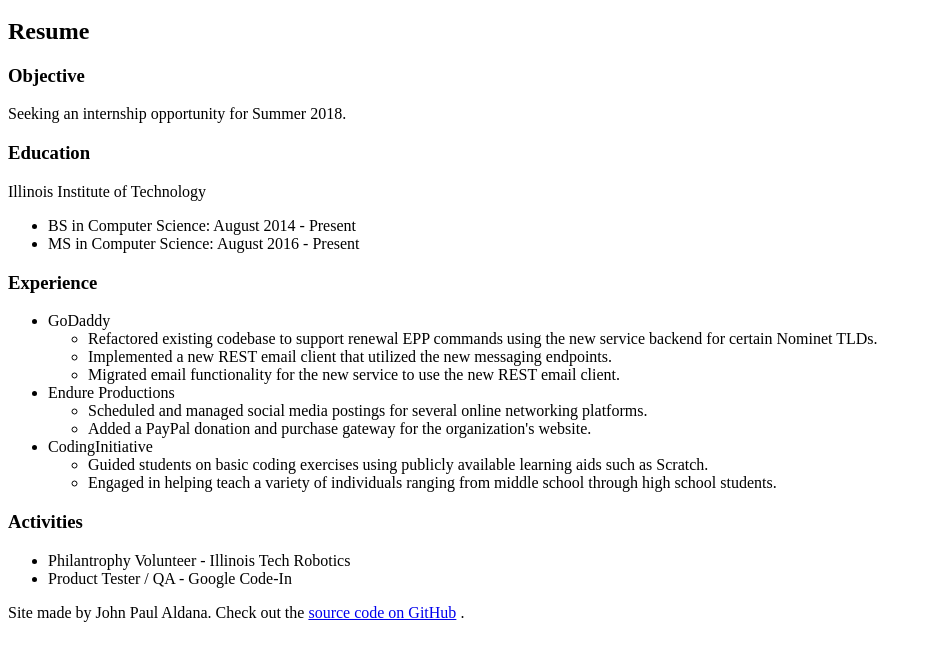
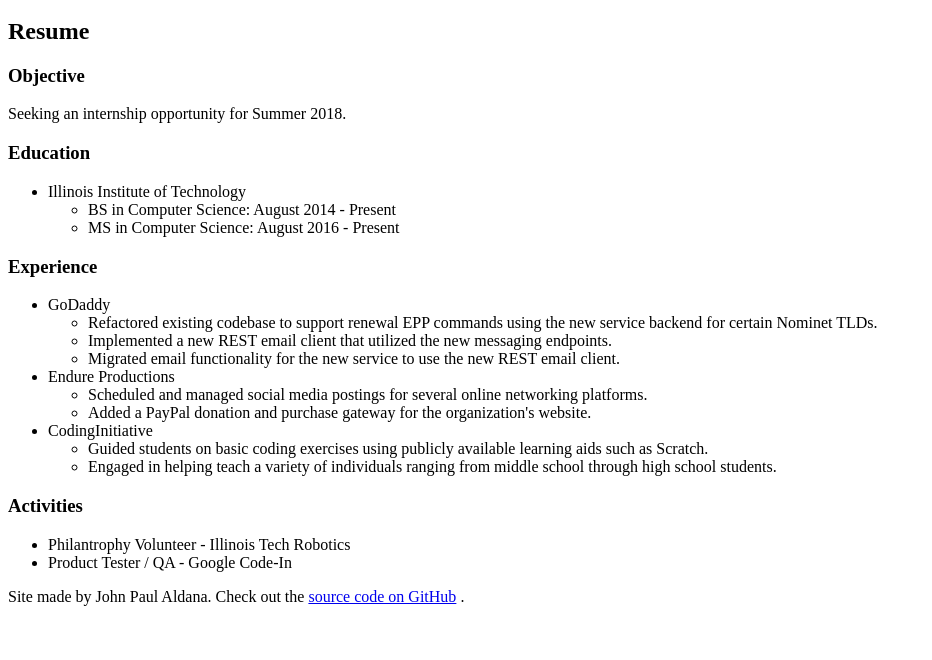
Before and after one commit to jpaldana/itmd-361-project-1, a plain HTML site: page resume/index.html in a window 1280 px wide. Shown: the part 136-796 px from the top of the page, without its empty margins (0-932 px from the left). Drawn offline with Linux system fonts and the light colour scheme.

Commit message:
Changed school name into a list instead of a paragraph

```diff
--- a/resume/index.html
+++ b/resume/index.html
@@ -27,10 +27,13 @@
     </section>
     <section id="education">
       <h3>Education</h3>
-      <p>Illinois Institute of Technology</p>
       <ul>
-        <li>BS in Computer Science: August 2014 - Present</li>
-        <li>MS in Computer Science: August 2016 - Present</li>
+        <li>Illinois Institute of Technology
+          <ul>
+            <li>BS in Computer Science: August 2014 - Present</li>
+            <li>MS in Computer Science: August 2016 - Present</li>
+          </ul>
+        </li>
       </ul>
     </section>
     <section id="experience">
```
